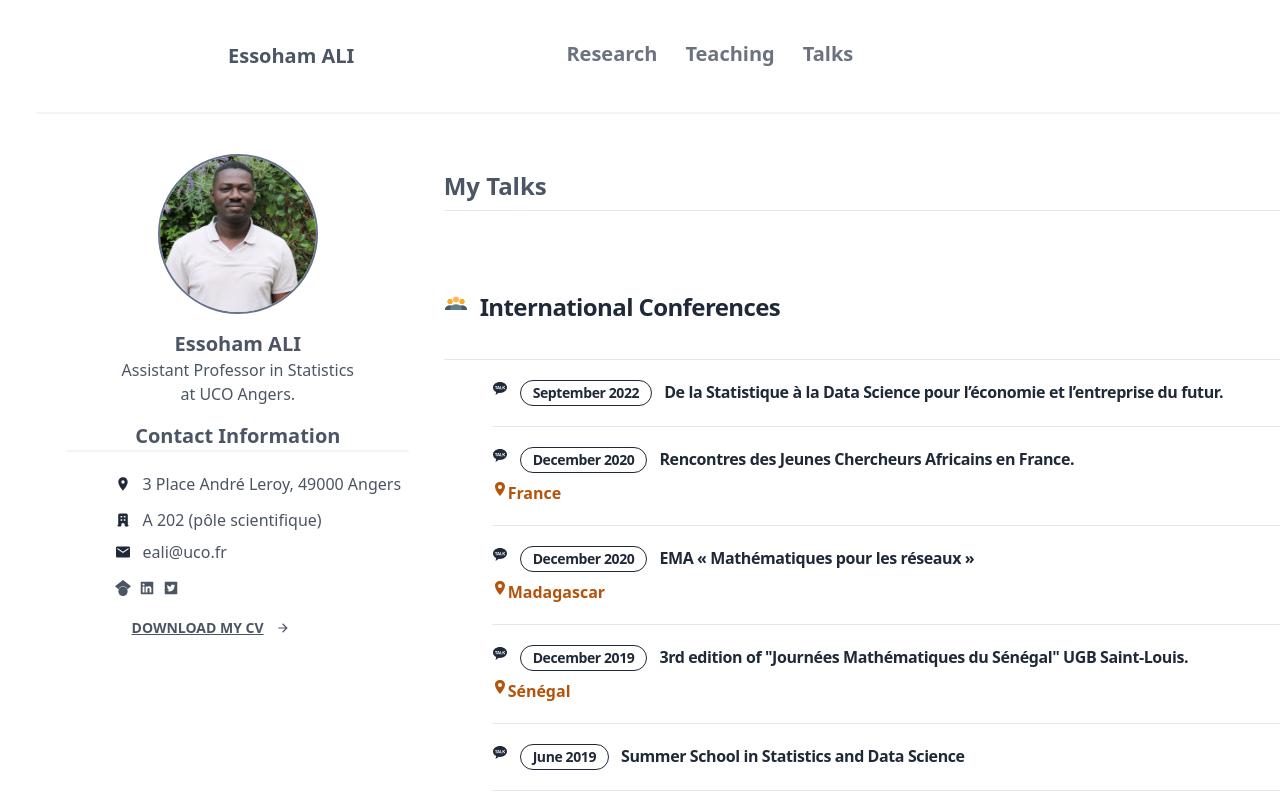
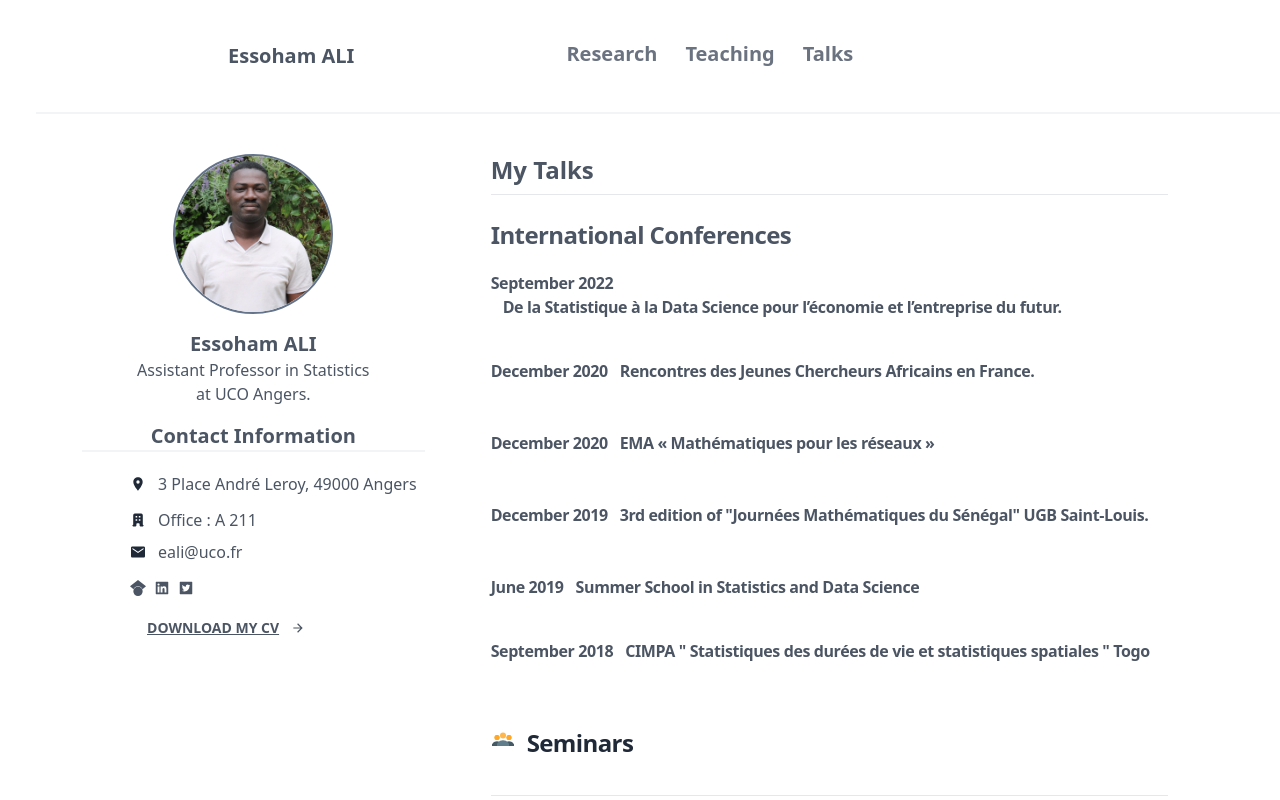
Before and after one commit to Gnilane95/essoham_portfolio, a Next.js app: page /talks in a window 1280 px wide. Shown: the top 800 px of the page. Built offline with nearby package versions, Linux system fonts and the light colour scheme; what tw-elements would draw is missing.

Commit message:
corrections

```diff
--- a/components/shared/Conference.jsx
+++ b/components/shared/Conference.jsx
@@ -13,32 +13,33 @@ export default function Conference() {
   const {title: reserchAbroadTitle, talks: abroadTalks } = researchAbroad;
   return (
     <>
-      <div className="divide-y divide-gray-200 dark:divide-gray-700">
-        <h2 className="text-2xl font-bold leading-8 tracking-tight flex flex-wrap">
-          <FcConferenceCall className="mr-3" />
+      <div className="">
+        <h2 className="text-2xl text-gray-600 font-bold leading-8 tracking-tight flex flex-wrap">
+          {/* <FcConferenceCall className="mr-3" /> */}
           {conferenceTitle}
         </h2>
-        <div className="my-9">
-        <ul className="divide-y divide-gray-200 dark:divide-gray-200 ml-12">
+        <div className="mb-9">
+        <ul className="">
             {
                 conferenceTalk.map((talk) => {
                     const { id , year, subject, location } = talk;
                     return(
                         <li key={id} className="py-5">
                         <article>
-                          <div className="">
-                            <div className="space-y-5 xl:col-span-3">
+                          <div className=" text-gray-600">
+                            <div className="space-y-5 xl:col-span-3d">
                               <div className="space-y-6">
                                 <div>
                                   <h2 className=" font-bold tracking-tight flex flex-wrap">
-                                  < RiKakaoTalkFill className=""/>
-                                  <span className="badge badge-outline ml-3 p-3 font-black">{formatMonthYear(year)}</span>
+                                  {/* < RiKakaoTalkFill className=""/> */}
+                                  <span className="font-black">{formatMonthYear(year)}</span>
                                   <span className="ml-3"> {subject}</span>
 
                                   </h2>
                                   <div className="">
                                     {location && <div className="text-amber-700 font-bold mt-2 flex flex-wrap">
-                                    <IoLocationSharp/>{location}</div>}
+                                    {/* <IoLocationSharp/>{location} */}
+                                  </div>}
                                   </div>
                                 </div>
                               </div>
--- a/data/siteData.js
+++ b/data/siteData.js
@@ -424,7 +424,7 @@ const jeanFrancoisDupy = "https://dupuy.perso.math.cnrs.fr/";
 
 const personalData = {
   Tel: "(+33) 2 32 95 52 35",
-  Bureau: "A 202 (pôle scientifique)",
+  Bureau: "Office : A 211",
   Adresse:
     "Université Catholique de l’Ouest, Angers Institut de Mathématiques Appliquée 3 Place André Leroy, 49000 Angers",
   googleScholar:
--- a/pages/talks.js
+++ b/pages/talks.js
@@ -24,13 +24,13 @@ export default function talks() {
         }}
       />
       <Navbar />
-      <div className="flex space-x-8">
-        <div className="w-1/3">
+      <div className="flex space-x-6">
+        <div className="w-1/3 pl-4">
           <Hero />
         </div>
-        <div className="xl:px-56j lg:px-28j sm:px-7h md:px-16j text-justify my-14">
+        <div className="flex-1 mt-10 pr-28 pl-10 xl:px-56j lg:px-28j sm:px-7h md:px-16j text-justify my-14">
         <SiteHeader title={" My Talks"} />
-        <div className="mt-20">
+        <div className="mt-20h">
           <Conference/>
         </div>
         </div>
```
